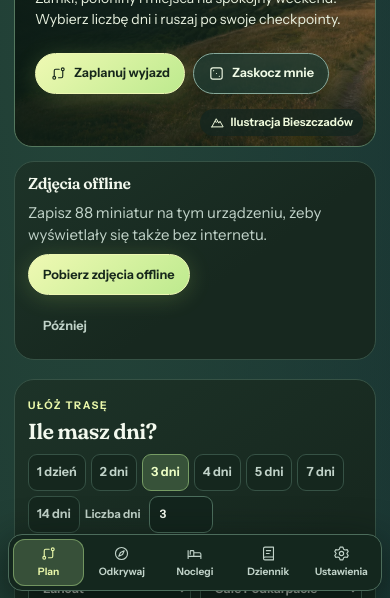
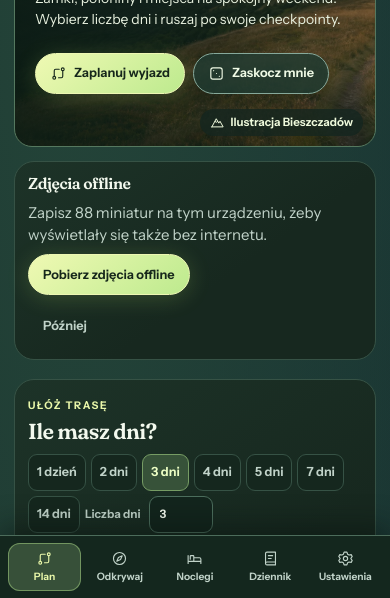
Before and after one commit to y33bau/PODKARPACIE, a plain HTML site: page index.html in a window 390 px wide. Shown: the part 246-844 px from the top of the page. Drawn offline with Linux system fonts and the light colour scheme.

Commit message:
Przypnij nawigację do dolnej krawędzi ekranu

```diff
--- a/index.html
+++ b/index.html
@@ -5,7 +5,7 @@
   <meta name="viewport" content="width=device-width,initial-scale=1,viewport-fit=cover">
   <meta name="theme-color" content="#0d1914">
   <meta name="description" content="Checkpoint Podkarpacie: zaplanuj wycieczkę, odkrywaj miejsca i zapisuj wspomnienia.">
-  <link rel="stylesheet" href="style.css?v=5">
+  <link rel="stylesheet" href="style.css?v=6">
   <link rel="stylesheet" href="images.css?v=2">
   <link rel="icon" href="assets/mark.svg?v=5" type="image/svg+xml">
   <link rel="apple-touch-icon" href="assets/icon-192.png?v=5">
--- a/style.css
+++ b/style.css
@@ -10,11 +10,13 @@
  color-scheme:dark;--bg:#0d1914;--panel:#17281f;--panel-lift:#1d3328;--line:#365245;
  --text:#f3f9ee;--muted:#c1d3c9;--quiet:#a5baaf;--sun:#eaf8aa;--sky:#bce8fa;--mint:#bceca4;
  --focus:#bcf3ff;--radius:20px;--max:1200px;
+ --nav-link-height:48px;--nav-padding:7px;--nav-safe-bottom:env(safe-area-inset-bottom,0px);
+ --nav-height:calc(1px + var(--nav-link-height) + 2 * var(--nav-padding) + var(--nav-safe-bottom));
  --display:"Fraunces",Georgia,serif;
  font:15px/1.5 "Instrument Sans","Segoe UI",system-ui,sans-serif;
 }
 *{box-sizing:border-box}
-html{scroll-padding-top:24px}
+html{scroll-padding:24px 0 calc(var(--nav-height) + 12px)}
 body{margin:0;min-width:280px;background:radial-gradient(ellipse at 18% -14rem,#25463a 0,transparent 42rem),radial-gradient(ellipse at 90% 6rem,#142e32 0,transparent 54rem),var(--bg);color:var(--text)}
 a{color:inherit;text-decoration:none}
 button,input,select,textarea{font:inherit}
@@ -38,10 +40,16 @@ svg{flex:none;vertical-align:middle}
 .brand-wordmark small{display:block;margin-top:7px;font:700 .57rem/1 "Instrument Sans","Segoe UI",system-ui,sans-serif;letter-spacing:.28em;color:var(--sky)}
 .top-catalog{border:1px solid var(--line);border-radius:999px;padding:8px 14px;color:var(--sky);font-size:.85rem;font-weight:650}
 #app{width:min(var(--max),calc(100% - 64px));margin:0 auto;min-height:65vh}
-.app-credit{text-align:center;color:var(--quiet);font-size:.76rem;letter-spacing:.07em;padding:35px 12px calc(105px + env(safe-area-inset-bottom))}
+.app-credit{text-align:center;color:var(--quiet);font-size:.76rem;letter-spacing:.07em;padding:35px 12px calc(var(--nav-height) + 28px)}
 .app-credit span{margin:0 .4em;color:var(--sun)}
-#navigation{position:fixed;z-index:5;bottom:max(14px,env(safe-area-inset-bottom));left:50%;transform:translateX(-50%);display:grid;grid-template-columns:repeat(5,1fr);gap:5px;width:min(570px,calc(100% - 32px));padding:7px;background:#14271e;border:1px solid #4c6c5b;border-radius:19px;box-shadow:0 12px 42px #07120ec9}
-#navigation a{min-width:0;min-height:46px;padding:6px 2px;display:flex;align-items:center;justify-content:center;gap:7px;border-radius:12px;color:var(--muted);font-size:.81rem;font-weight:650}
+#navigation{
+ position:fixed;z-index:5;inset:auto 0 0;display:grid;grid-template-columns:repeat(5,minmax(0,1fr));gap:5px;
+ padding-block:var(--nav-padding) calc(var(--nav-padding) + var(--nav-safe-bottom));
+ padding-left:max(8px,calc((100% - 680px) / 2),env(safe-area-inset-left,0px));
+ padding-right:max(8px,calc((100% - 680px) / 2),env(safe-area-inset-right,0px));
+ background:#14271e;border-top:1px solid #4c6c5b;box-shadow:0 -8px 28px #07120e80;
+}
+#navigation a{min-width:0;min-height:var(--nav-link-height);padding:6px 2px;display:flex;align-items:center;justify-content:center;gap:7px;border-radius:12px;color:var(--muted);font-size:.81rem;font-weight:650}
 #navigation a.active{color:var(--sun);background:#375039;box-shadow:inset 0 0 0 1px #729560}
 #navigation a:not(.active):hover,.top-catalog:hover{background:var(--panel-lift);color:var(--text)}
 .hero{position:relative;display:flex;align-items:center;isolation:isolate;min-height:348px;overflow:hidden;border-radius:26px;border:1px solid #55785f;background:#274232}
@@ -193,7 +201,7 @@ dialog form label{width:100%}
 .alternative-list button:hover{border-color:#83ab8c}
 .alternative-list small{color:var(--muted)}
 #toast:empty{display:none}
-#toast{position:fixed;z-index:8;left:50%;bottom:calc(89px + env(safe-area-inset-bottom));transform:translateX(-50%);background:#314c39;color:#f1fbe8;box-shadow:0 5px 20px #09180f88;border:1px solid #759c79;border-radius:12px;padding:9px 13px;text-align:center;width:max-content;max-width:calc(100% - 28px)}
+#toast{position:fixed;z-index:8;left:50%;bottom:calc(var(--nav-height) + 12px);transform:translateX(-50%);background:#314c39;color:#f1fbe8;box-shadow:0 5px 20px #09180f88;border:1px solid #759c79;border-radius:12px;padding:9px 13px;text-align:center;width:max-content;max-width:calc(100% - 28px)}
 @media(max-width:850px){
  .planner-fields{grid-template-columns:repeat(4,minmax(0,1fr))}
  .build-button{grid-column:1/-1;justify-self:start}
@@ -229,8 +237,8 @@ dialog form label{width:100%}
  .section-head>.button,.section-head>button.secondary{flex:none;font-size:.72rem;padding:6px 8px}
  .page-heading{padding:18px 0}
  .journal-trip,.rating-row{grid-template-columns:1fr}
- #navigation{width:calc(100% - 16px);bottom:max(7px,env(safe-area-inset-bottom));padding:4px;gap:2px;border-radius:14px}
- #navigation a{flex-direction:column;gap:2px;font-size:.68rem;min-height:47px}
+ #navigation{gap:2px}
+ #navigation a{flex-direction:column;gap:2px;font-size:.68rem}
  #navigation a svg{width:17px;height:17px}
 }
 @media(max-width:365px){
--- a/sw.js
+++ b/sw.js
@@ -1,8 +1,8 @@
 
 importScripts('./photo-cache.js?v=4');
 
-const cacheName = 'checkpoint-podkarpacie-5';
-const shell = ['./index.html','./style.css?v=5','./images.css?v=2','./catalog.js?v=3','./nature-trails.js?v=5','./nature-peaks.js?v=3','./planner.js?v=5','./place-photos.js?v=4','./photo-cache.js?v=4','./lodging.js?v=2','./app.js?v=5','./manifest.webmanifest?v=5','./assets/mark.svg?v=5','./assets/icon-192.png?v=5','./assets/icon-512.png?v=5','./assets/bieszczady.webp','./assets/fraunces.woff','./assets/instrument-sans.woff'];
+const cacheName = 'checkpoint-podkarpacie-6';
+const shell = ['./index.html','./style.css?v=6','./images.css?v=2','./catalog.js?v=3','./nature-trails.js?v=5','./nature-peaks.js?v=3','./planner.js?v=5','./place-photos.js?v=4','./photo-cache.js?v=4','./lodging.js?v=2','./app.js?v=5','./manifest.webmanifest?v=5','./assets/mark.svg?v=5','./assets/icon-192.png?v=5','./assets/icon-512.png?v=5','./assets/bieszczady.webp','./assets/fraunces.woff','./assets/instrument-sans.woff'];
 self.addEventListener('install', event => {
   event.waitUntil(caches.open(cacheName).then(cache => cache.addAll(shell)).then(() => self.skipWaiting()));
 });
```
